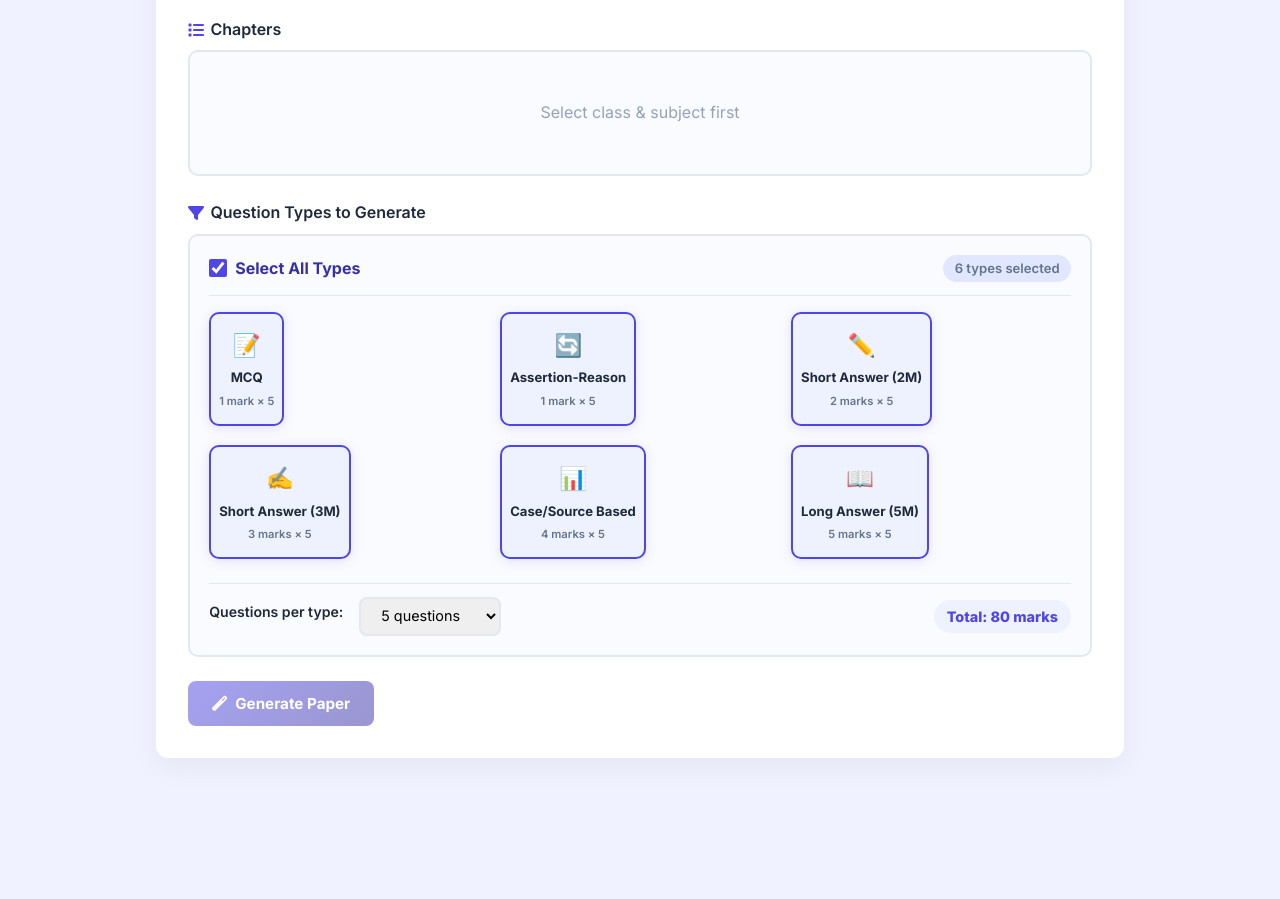
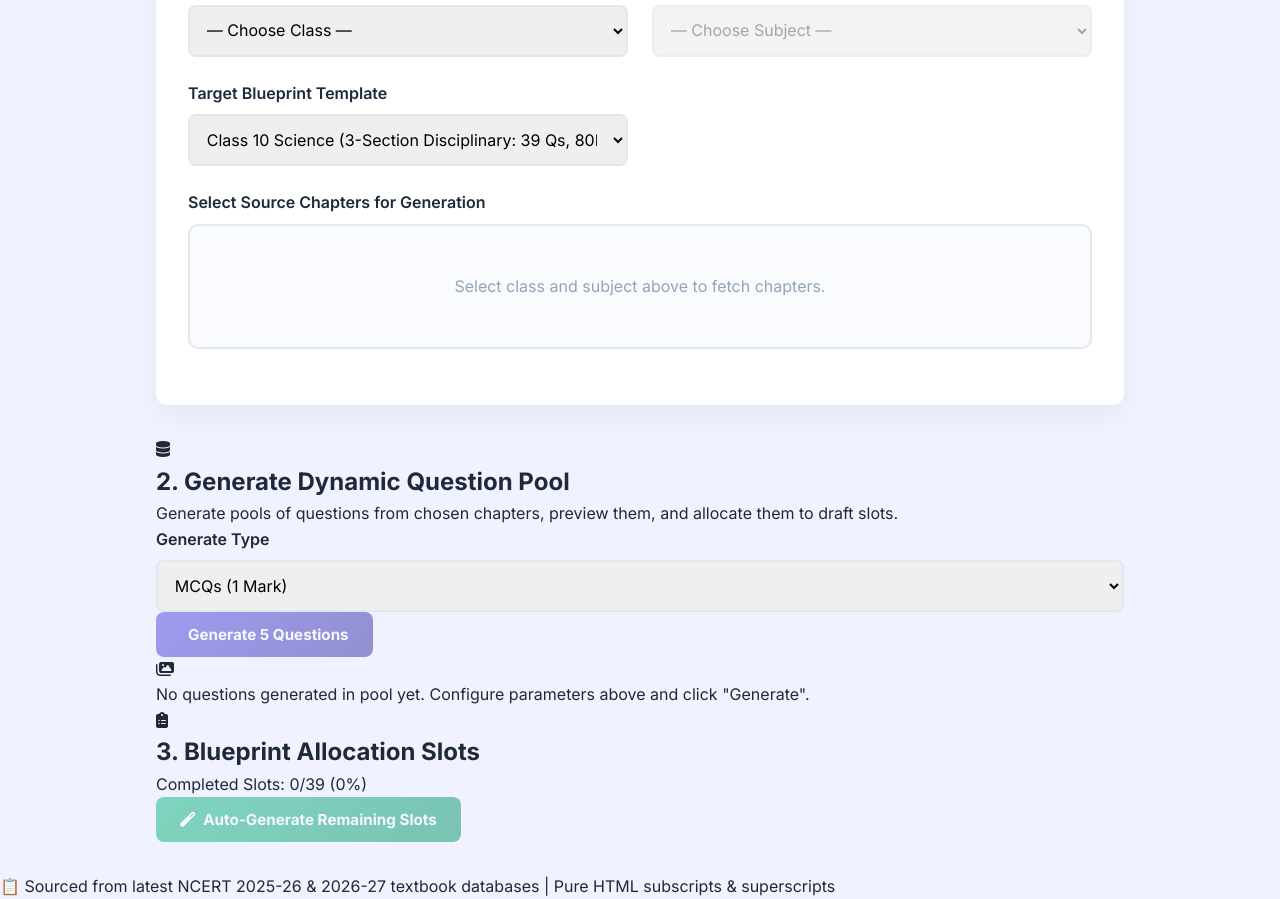
Before and after one commit to gouravratre-tech/cbse-question-generator, a website: page index.html in a window 1280 px wide. Shown: the part 262-1161 px from the top of the page. Before the commit the page ends 1084 px from the top, so only its background shows below. Drawn offline with Linux system fonts and the light colour scheme.

Commit message:
Update index.html

```diff
--- a/index.html
+++ b/index.html
@@ -3,173 +3,158 @@
 <head>
     <meta charset="UTF-8">
     <meta name="viewport" content="width=device-width, initial-scale=1.0">
-    <title>CBSE Question Paper Generator — New Syllabus</title>
+    <title>CBSE Question Paper Builder Pro</title>
     <link rel="stylesheet" href="style.css">
-    <link href="https://fonts.googleapis.com/css2?family=Inter:wght@400;600;700;800&display=swap" rel="stylesheet">
+    <link href="https://fonts.googleapis.com/css2?family=Inter:wght@300;400;500;600;700;800&family=Playfair+Display:wght@700;800&display=swap" rel="stylesheet">
     <link rel="stylesheet" href="https://cdnjs.cloudflare.com/ajax/libs/font-awesome/6.5.2/css/all.min.css">
 </head>
 <body>
     <header class="header">
         <div class="header-inner">
             <div class="logo">
-                <i class="fas fa-brain"></i>
+                <i class="fas fa-file-signature"></i>
                 <div>
-                    <h1>AI Question Paper Generator</h1>
-                    <p>CBSE Latest NCF Syllabus | Class 9 & 10</p>
+                    <h1>CBSE Question Paper Builder Pro</h1>
+                    <p>Interactive Chapter Pools & Strict Blueprint Slot-Allocation</p>
                 </div>
             </div>
+            <div class="header-badge"><i class="fas fa-microchip"></i> Gemini 2.5 Powered</div>
         </div>
     </header>
 
     <main class="main-content">
+        <!-- Configuration & Chapter Selection -->
         <section class="config-panel">
+            <div class="panel-heading">
+                <i class="fas fa-sliders-h"></i>
+                <h2>1. Setup Target Blueprint Profile</h2>
+            </div>
             <div class="config-grid">
                 <div class="field">
-                    <label><i class="fas fa-graduation-cap"></i> Select Class</label>
+                    <label>Select Class</label>
                     <select id="classSelect">
-                        <option value="">— Select Class —</option>
-                        <option value="9">Class 9 (New NCF Books)</option>
+                        <option value="">— Choose Class —</option>
+                        <option value="9">Class 9 (New NCF Syllabus)</option>
                         <option value="10">Class 10</option>
                     </select>
                 </div>
                 <div class="field">
-                    <label><i class="fas fa-book"></i> Select Subject</label>
+                    <label>Select Subject</label>
                     <select id="subjectSelect" disabled>
-                        <option value="">— Select Subject —</option>
+                        <option value="">— Choose Subject —</option>
+                    </select>
+                </div>
+                <div class="field">
+                    <label>Target Blueprint Template</label>
+                    <select id="blueprintSelect">
+                        <option value="Science-X-Disciplinary">Class 10 Science (3-Section Disciplinary: 39 Qs, 80M)</option>
+                        <option value="CBSE-Standard-80">Standard CBSE Board Structure (38 Qs, 80 Marks)</option>
+                        <option value="SST-NCF-9">Class 9 Social Science (NCF Template: 30 Qs, 80 Marks)</option>
+                        <option value="Custom-Draft-30">Flexible Custom Mock Paper (30 Slots, 100 Marks)</option>
                     </select>
                 </div>
 
-                <!-- Chapters -->
                 <div class="field field-full">
-                    <label><i class="fas fa-list"></i> Chapters <span id="chapterCount"></span></label>
+                    <label>Select Source Chapters for Generation</label>
                     <div id="chapterBox" class="chapter-box">
-                        <div class="empty-state">Select class & subject first</div>
-                    </div>
-                </div>
-
-                <!-- ===== QUESTION TYPE FILTER ===== -->
-                <div class="field field-full">
-                    <label><i class="fas fa-filter"></i> Question Types to Generate</label>
-                    <div class="qtype-box">
-                        <div class="qtype-header">
-                            <div class="qtype-select-all">
-                                <input type="checkbox" id="qtypeAll" checked>
-                                <label for="qtypeAll">Select All Types</label>
-                            </div>
-                            <div class="qtype-count" id="qtypeCount">6 types selected</div>
-                        </div>
-                        <div class="qtype-grid">
-                            <label class="qtype-item">
-                                <input type="checkbox" class="qtype-cb" value="mcq" checked>
-                                <div class="qtype-card">
-                                    <span class="qtype-icon">📝</span>
-                                    <span class="qtype-name">MCQ</span>
-                                    <span class="qtype-marks">1 mark × 5</span>
-                                </div>
-                            </label>
-                            <label class="qtype-item">
-                                <input type="checkbox" class="qtype-cb" value="assertion_reason" checked>
-                                <div class="qtype-card">
-                                    <span class="qtype-icon">🔄</span>
-                                    <span class="qtype-name">Assertion-Reason</span>
-                                    <span class="qtype-marks">1 mark × 5</span>
-                                </div>
-                            </label>
-                            <label class="qtype-item">
-                                <input type="checkbox" class="qtype-cb" value="short_2marks" checked>
-                                <div class="qtype-card">
-                                    <span class="qtype-icon">✏️</span>
-                                    <span class="qtype-name">Short Answer (2M)</span>
-                                    <span class="qtype-marks">2 marks × 5</span>
-                                </div>
-                            </label>
-                            <label class="qtype-item">
-                                <input type="checkbox" class="qtype-cb" value="short_3marks" checked>
-                                <div class="qtype-card">
-                                    <span class="qtype-icon">✍️</span>
-                                    <span class="qtype-name">Short Answer (3M)</span>
-                                    <span class="qtype-marks">3 marks × 5</span>
-                                </div>
-                            </label>
-                            <label class="qtype-item">
-                                <input type="checkbox" class="qtype-cb" value="case_based" checked>
-                                <div class="qtype-card">
-                                    <span class="qtype-icon">📊</span>
-                                    <span class="qtype-name">Case/Source Based</span>
-                                    <span class="qtype-marks">4 marks × 5</span>
-                                </div>
-                            </label>
-                            <label class="qtype-item">
-                                <input type="checkbox" class="qtype-cb" value="long_answer" checked>
-                                <div class="qtype-card">
-                                    <span class="qtype-icon">📖</span>
-                                    <span class="qtype-name">Long Answer (5M)</span>
-                                    <span class="qtype-marks">5 marks × 5</span>
-                                </div>
-                            </label>
-                        </div>
-                        <!-- Custom number input -->
-                        <div class="qnum-row">
-                            <label for="qNumEach">Questions per type:</label>
-                            <select id="qNumEach">
-                                <option value="3">3 questions</option>
-                                <option value="5" selected>5 questions</option>
-                                <option value="7">7 questions</option>
-                                <option value="10">10 questions</option>
-                            </select>
-                            <span id="totalMarksPreview" class="total-marks">Total: 80 marks</span>
-                        </div>
+                        <div class="empty-state">Select class and subject above to fetch chapters.</div>
                     </div>
                 </div>
             </div>
+        </section>
 
-            <div class="actions">
-                <button id="generateBtn" class="btn btn-primary" disabled>
-                    <i class="fas fa-wand-magic"></i> Generate Paper
-                </button>
-                <button id="regenBtn" class="btn btn-success" style="display:none">
-                    <i class="fas fa-sync"></i> New Paper
-                </button>
-                <button id="printBtn" class="btn btn-info" style="display:none">
-                    <i class="fas fa-print"></i> Print
-                </button>
+        <!-- Generation Workspace Split -->
+        <div class="builder-workspace">
+            <!-- Pool Generator Panel (Left Side) -->
+            <section class="pool-panel">
+                <div class="panel-heading">
+                    <i class="fas fa-database"></i>
+                    <h2>2. Generate Dynamic Question Pool</h2>
+                </div>
+                <p class="section-desc">Generate pools of questions from chosen chapters, preview them, and allocate them to draft slots.</p>
+
+                <div class="pool-controls">
+                    <div class="field">
+                        <label>Generate Type</label>
+                        <select id="poolType">
+                            <option value="mcq">MCQs (1 Mark)</option>
+                            <option value="assertion_reason">Assertion-Reason (1 Mark)</option>
+                            <option value="short_2marks">Short Answer (2 Marks)</option>
+                            <option value="short_3marks">Short Answer (3 Marks)</option>
+                            <option value="case_based">Case-Based Stimulus (4 Marks)</option>
+                            <option value="long_answer">Long Answer (5 Marks)</option>
+                        </select>
+                    </div>
+                    <button id="btnFetchPool" class="btn btn-primary" disabled>
+                        <i class="fas fa-circle-notch fa-spin loader-icon" style="display:none"></i>
+                        <i class="fas fa-sparkles action-icon"></i> Generate 5 Questions
+                    </button>
+                </div>
+
+                <div id="poolWrapper" class="pool-wrapper">
+                    <div class="empty-pool-state">
+                        <i class="fas fa-images"></i>
+                        <p>No questions generated in pool yet. Configure parameters above and click "Generate".</p>
+                    </div>
+                </div>
+            </section>
+
+            <!-- Blueprint Allocation Matrix (Right Side) -->
+            <section class="draft-panel">
+                <div class="panel-heading">
+                    <i class="fas fa-clipboard-list"></i>
+                    <h2>3. Blueprint Allocation Slots</h2>
+                </div>
+                <div class="draft-actions">
+                    <div class="progress-container">
+                        <div class="progress-bar-label">Completed Slots: <span id="slotsCount">0/39</span> (<span id="slotsPercent">0%</span>)</div>
+                        <div class="progress-track"><div id="progressFill" class="progress-fill"></div></div>
+                    </div>
+                    <button id="btnAutoFill" class="btn btn-success" disabled>
+                        <i class="fas fa-magic"></i> Auto-Generate Remaining Slots
+                    </button>
+                </div>
+
+                <div id="blueprintSlotMatrix" class="blueprint-slot-matrix">
+                    <!-- Dynamic slots load here -->
+                </div>
+            </section>
+        </div>
+
+        <!-- Question Paper Preview -->
+        <section id="paperPreviewSection" class="paper-preview-section" style="display:none">
+            <div class="preview-actions">
+                <button id="btnPrintPaper" class="btn btn-info"><i class="fas fa-print"></i> Print Question Paper</button>
+                <button id="btnToggleAnswers" class="btn btn-warning"><i class="fas fa-key"></i> Show / Hide Answer Key</button>
+            </div>
+
+            <div id="boardPaper" class="board-paper">
+                <!-- Printable Board paper -->
+            </div>
+
+            <div id="boardAnswers" class="board-answers" style="display:none">
+                <!-- Printable Board answers -->
             </div>
         </section>
-
-        <section id="loader" class="loader-panel" style="display:none">
-            <div class="spinner"><i class="fas fa-circle-notch fa-spin"></i></div>
-            <h3>Generating your unique paper...</h3>
-            <p id="loaderMsg">Scanning NCERT textbooks and drafting questions.</p>
-        </section>
-
-        <section id="errorBox" class="error-panel" style="display:none">
-            <i class="fas fa-triangle-exclamation"></i>
-            <h3>Generation Failed</h3>
-            <p id="errMsg">Something went wrong.</p>
-            <button class="btn btn-primary" onclick="document.getElementById('errorBox').style.display='none'">
-                <i class="fas fa-redo"></i> Dismiss
-            </button>
-        </section>
-
-        <section id="paper" class="paper" style="display:none">
-            <div class="paper-top">
-                <h2>CENTRAL BOARD OF SECONDARY EDUCATION</h2>
-                <h3>PRACTICE QUESTION PAPER (AI GENERATED)</h3>
-                <div id="paperInfo" class="paper-info"></div>
-            </div>
-            <div id="paperBody" class="paper-body"></div>
-        </section>
-
-        <section id="answers" class="answers-panel" style="display:none">
-            <div class="answers-head"><h2>Answer Key</h2></div>
-            <div id="answersBody" class="answers-body"></div>
-        </section>
-
-        <div class="toggle-wrap">
-            <button id="toggleAnswers" class="btn btn-warning" style="display:none">Show Answers</button>
-        </div>
     </main>
 
-    <script src="script.js"></script>
+    <footer class="footer">
+        <p>📋 Sourced from latest NCERT 2025-26 & 2026-27 textbook databases | Pure HTML subscripts & superscripts</p>
+    </footer>
+
+    <!-- Overlay Allocator Modal -->
+    <div id="allocatorModal" class="modal-overlay" style="display:none">
+        <div class="modal-box">
+            <div class="modal-header">
+                <h3>Allocate Question to Blueprint Slot</h3>
+                <button class="modal-close-btn" onclick="closeAllocatorModal()">&times;</button>
+            </div>
+            <div class="modal-body">
+                <p>Select a matching empty blueprint slot to place this question:</p>
+                <div id="modalSlotList" class="modal-slot-list"></div>
+            </div>
+        </div>
+    </div>
 </body>
+<script src="script.js"></script>
 </html>
```
